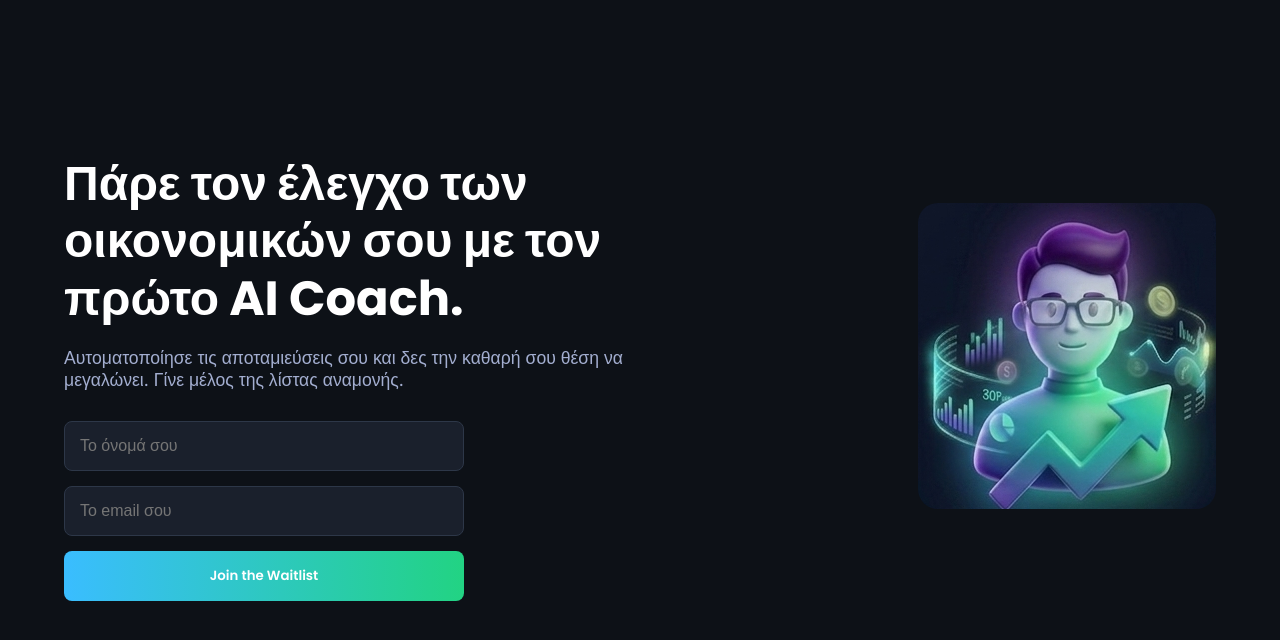
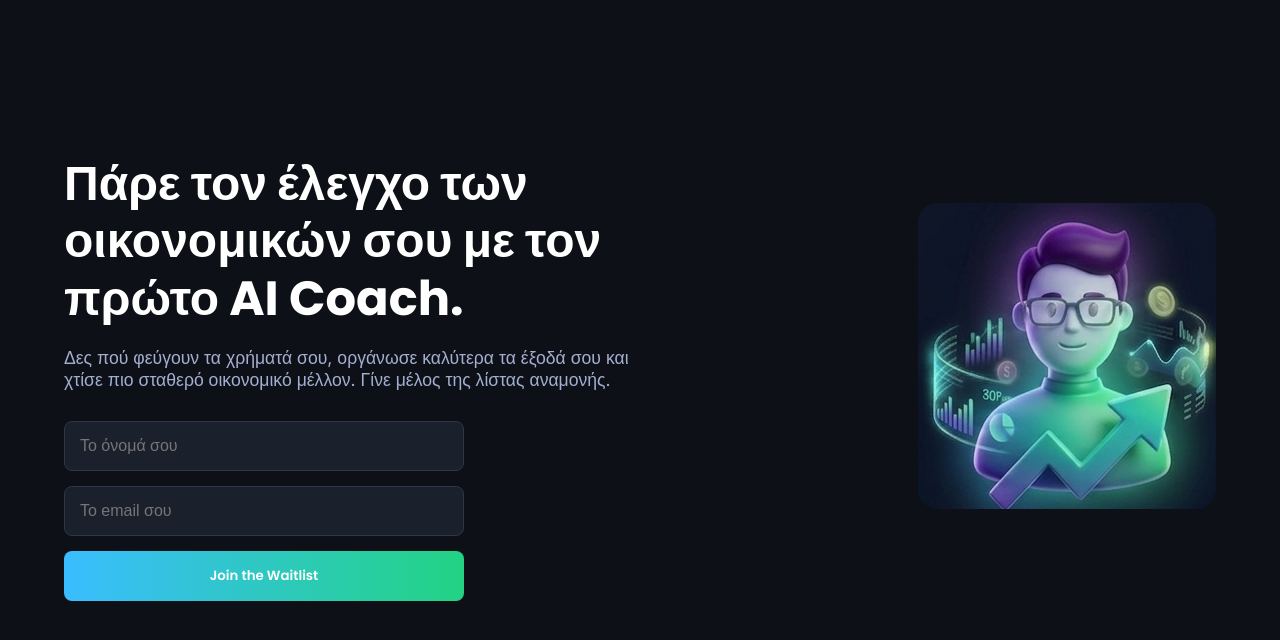
Before and after one commit to lifeupforall-creator/LifeUp4All-Web, a website: page index.html in a window 1280 px wide. Shown: the part 94-734 px from the top of the page. Drawn offline with nearby package versions, Linux system fonts and the light colour scheme.

Commit message:
Update index.html

```diff
--- a/index.html
+++ b/index.html
@@ -73,7 +73,7 @@
     <section class="hero">
         <div class="hero-content">
             <h1>Πάρε τον έλεγχο των οικονομικών σου με τον πρώτο AI Coach.</h1>
-            <p class="subtitle">Αυτοματοποίησε τις αποταμιεύσεις σου και δες την καθαρή σου θέση να μεγαλώνει. Γίνε μέλος της λίστας αναμονής.</p>
+            <p class="subtitle">Δες πού φεύγουν τα χρήματά σου, οργάνωσε καλύτερα τα έξοδά σου και χτίσε πιο σταθερό οικονομικό μέλλον. Γίνε μέλος της λίστας αναμονής.</p>
 
             <form class="waitlist-form" id="waitlistForm">
                 <input type="text" id="userName" placeholder="Το όνομά σου" required>
```
